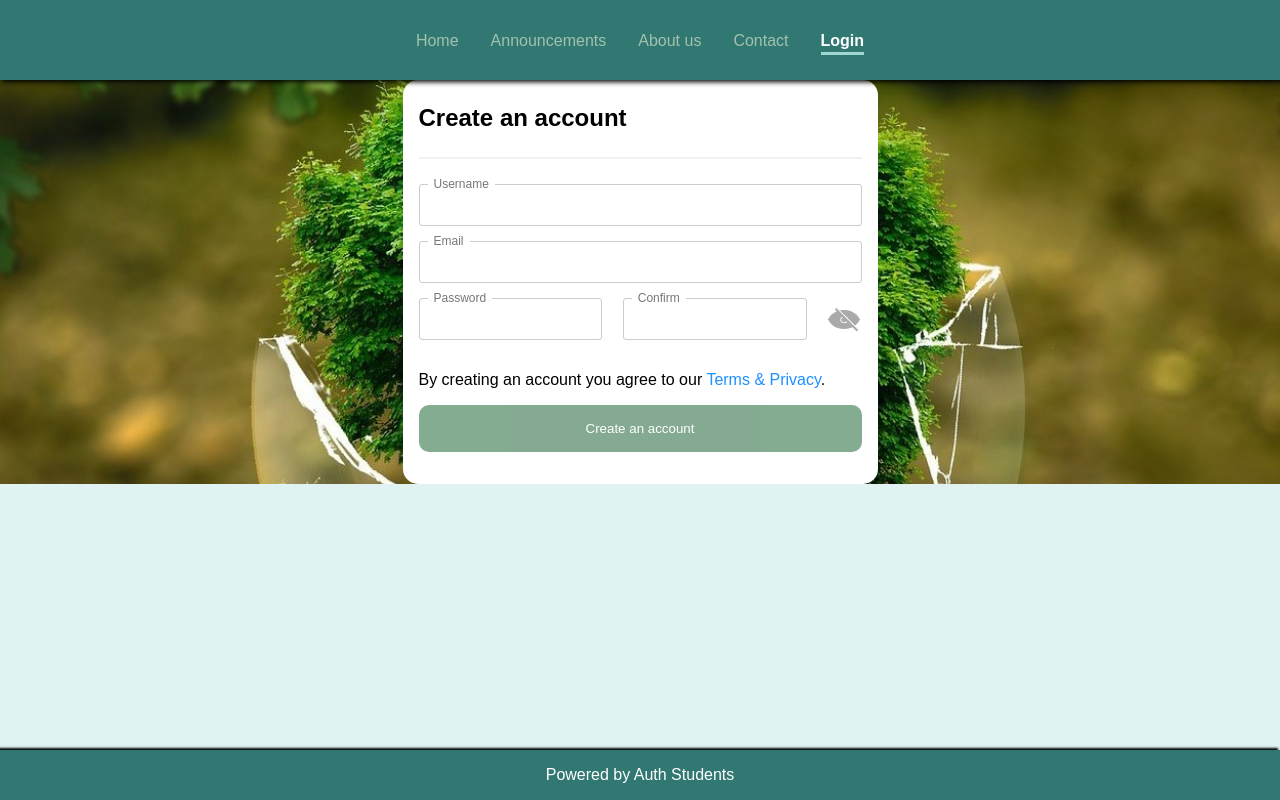
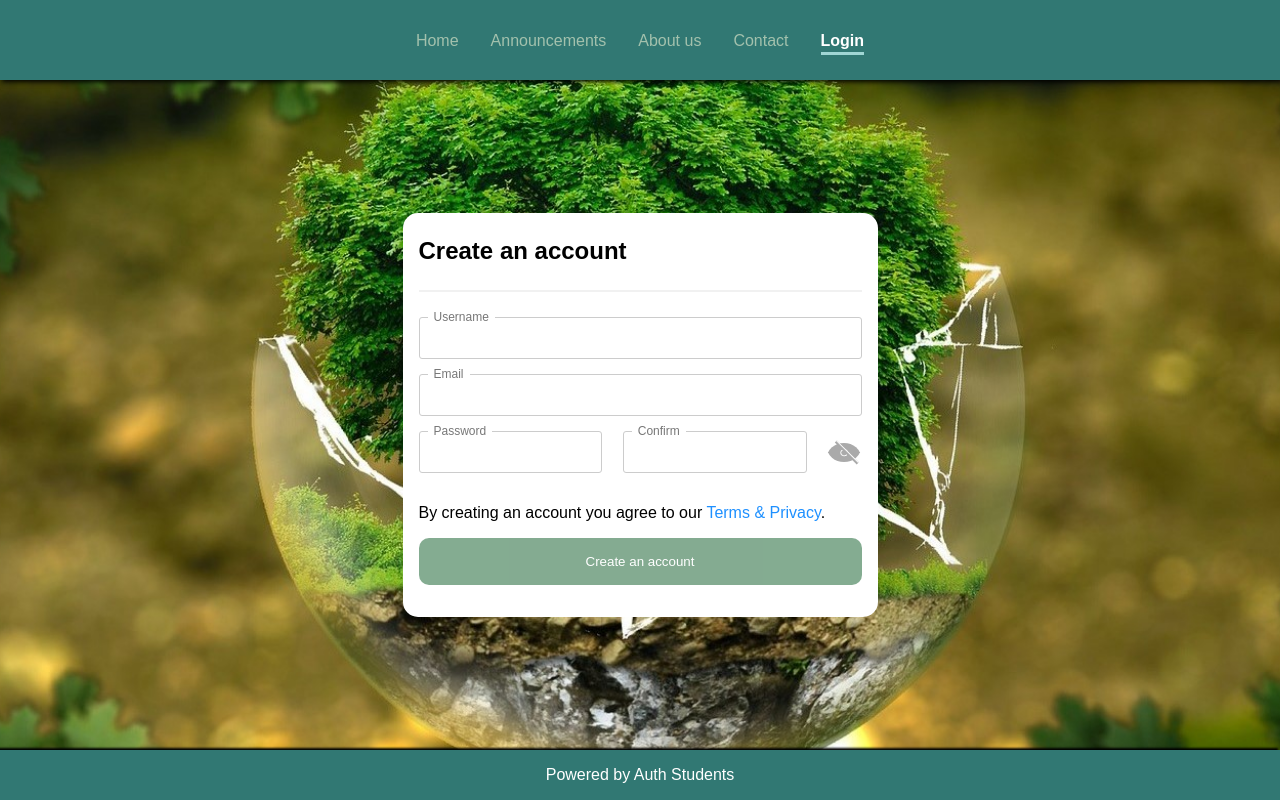
Before and after one commit to castawaypirate/Ecoverse-frontend, an Angular app in the folder merged/: page /sign in a window 1280 px wide. Built offline with nearby package versions, Linux system fonts and the light colour scheme.

Commit message:
Make sing sign in to fill whole page

```diff
--- a/merged/src/app/app.component.scss
+++ b/merged/src/app/app.component.scss
@@ -14,8 +14,10 @@ header {
 
 main {
   &.content {
-    flex: 1 1 100%;
+    flex: 1 1 auto;
     height: 100%;
+    display: flex;
+    flex-direction: column;
    }
 }
 
--- a/merged/src/app/sign/sign.component.scss
+++ b/merged/src/app/sign/sign.component.scss
@@ -12,6 +12,13 @@
 //     box-sizing: border-box;
 //     font-family: var(--font-primary);
 // }
+
+:host {
+    flex: 1 1 auto;
+    display: flex;
+    flex-direction: column;
+    height: 100%;
+}
 
 a {
     text-decoration: none;
@@ -38,11 +45,12 @@ a.active {
     background-position: center center;
     background-attachment: fixed;
     background-size: cover;
-    display: block;
+    display: flex;
     align-items: center;
     justify-content: center;
     max-width: 100%;
     height: 100%;
+    flex: 1 1 auto;
 }
 
 .container {
```
